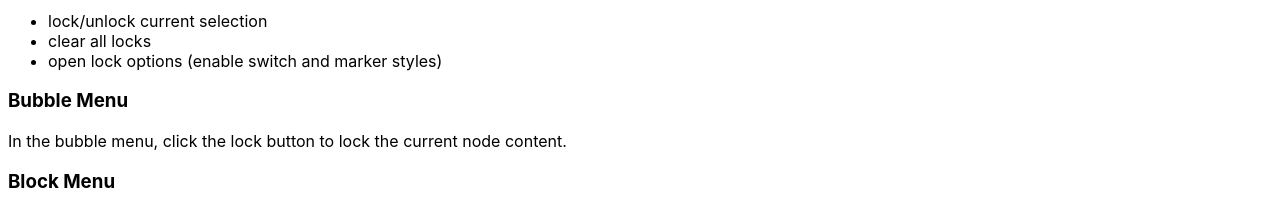
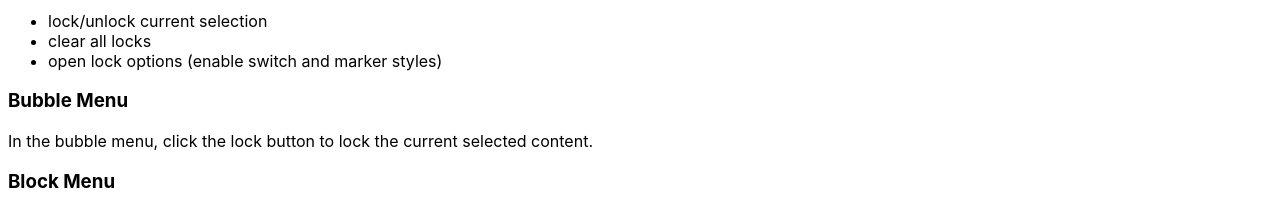
Before and after one commit to umodoc/docs, a Next.js app: page /en/docs/next/locked in a window 1280 px wide. Shown: the part 880-1093 px from the top of the page. Built offline with nearby package versions, Linux system fonts and the light colour scheme.

Commit message:
完善文档

```diff
--- a/pages/cn/docs/next/locked.mdx
+++ b/pages/cn/docs/next/locked.mdx
@@ -54,7 +54,7 @@ flowchart LR
 
 ### 气泡菜单
 
-在气泡菜单中，点击锁定按钮可锁定该节点内容。
+在气泡菜单中，点击锁定按钮可锁定当前所选内容。
 
 ### 块菜单
 
--- a/pages/en/docs/next/locked.mdx
+++ b/pages/en/docs/next/locked.mdx
@@ -54,7 +54,7 @@ In the toolbar `View` group, use `Content Locking` to:
 
 ### Bubble Menu
 
-In the bubble menu, click the lock button to lock the current node content.
+In the bubble menu, click the lock button to lock the current selected content.
 
 ### Block Menu
 
```
